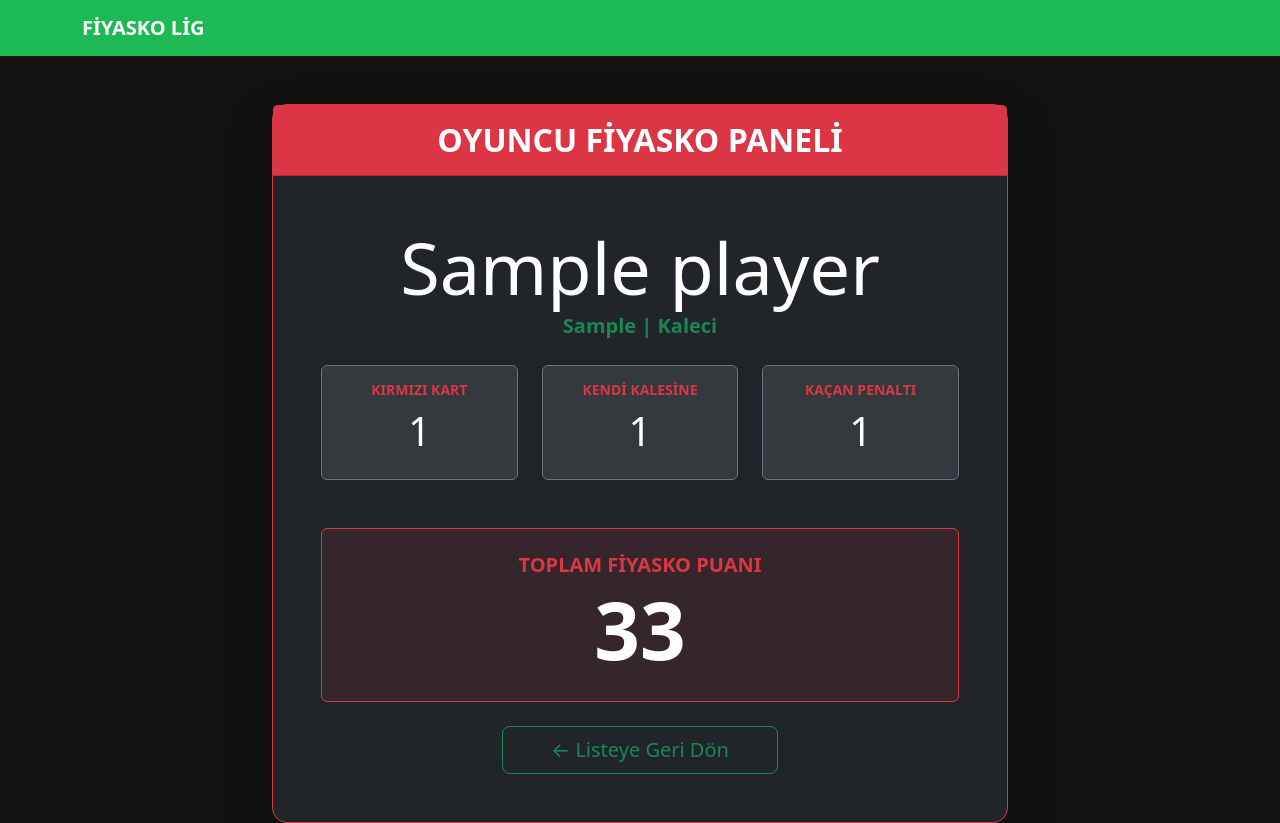
After one commit to kaannerenn/anti-fantasy-football, a Django app: page /player/1/ in a window 1280 px wide. The commit adds this page. Run offline with Django 3.2, Linux system fonts and the light colour scheme; tables that the repository leaves empty hold one stand-in row (values such as "Sample post").

Commit message:
base.html dosyası eklendi, ana sayfa ve oyuncu detay sayfası oluşturuldu.

```diff
--- /dev/null
+++ b/league/templates/league/base.html
@@ -0,0 +1,28 @@
+<!DOCTYPE html>
+<html lang="tr">
+<head>
+    <meta charset="UTF-8">
+    <meta name="viewport" content="width=device-width, initial-scale=1.0">
+    <link href="https://cdn.jsdelivr.net/npm/bootstrap@5.3.0/dist/css/bootstrap.min.css" rel="stylesheet">
+    <title>Fiyasko Ligi</title>
+    <style>
+        body { background-color: #121212; color: white; min-height: 100vh; }
+        .navbar { background-color: #1db954; }
+        .card { border-radius: 15px; }
+    </style>
+</head>
+<body>
+    <nav class="navbar navbar-expand-lg navbar-dark mb-4">
+        <div class="container">
+            <a class="navbar-brand fw-bold" href="{% url 'player_list' %}">FİYASKO LİG</a>
+        </div>
+    </nav>
+
+    <div class="container">
+        {% block content %}
+        {% endblock %}
+    </div>
+
+    <script src="https://cdn.jsdelivr.net/npm/bootstrap@5.3.0/dist/js/bootstrap.bundle.min.js"></script>
+</body>
+</html>
--- /dev/null
+++ b/league/templates/league/player_detail.html
@@ -0,0 +1,53 @@
+{% extends 'league/base.html' %}
+
+{% block title %}{{ player.name }} Detayları{% endblock %}
+
+{% block content %}
+<div class="row justify-content-center mt-5">
+    <div class="col-md-8">
+        <div class="card bg-dark text-white border border-danger shadow-lg">
+            <div class="card-header bg-danger text-center py-3">
+                <h2 class="mb-0 fw-bold text-white">OYUNCU FİYASKO PANELİ</h2>
+            </div>
+            <div class="card-body p-5">
+                <div class="text-center mb-4">
+                    <h1 class="display-2 fw-extrabold text-white mb-0">{{ player.name }}</h1>
+                    <p class="lead text-success fw-bold">{{ player.team }} | {{ player.get_position_display }}</p>
+                </div>
+
+                <div class="row text-center g-4">
+                    <div class="col-md-4">
+                        <div class="p-3 bg-secondary bg-opacity-25 border border-secondary rounded shadow-sm">
+                            <h6 class="text-uppercase text-danger small fw-bold">Kırmızı Kart</h6>
+                            <h2 class="display-6 text-white">{{ player.red_cards }}</h2>
+                        </div>
+                    </div>
+                    <div class="col-md-4">
+                        <div class="p-3 bg-secondary bg-opacity-25 border border-secondary rounded shadow-sm">
+                            <h6 class="text-uppercase text-danger small fw-bold">Kendi Kalesine</h6>
+                            <h2 class="display-6 text-white">{{ player.own_goals }}</h2>
+                        </div>
+                    </div>
+                    <div class="col-md-4">
+                        <div class="p-3 bg-secondary bg-opacity-25 border border-secondary rounded shadow-sm">
+                            <h6 class="text-uppercase text-danger small fw-bold">Kaçan Penaltı</h6>
+                            <h2 class="display-6 text-white">{{ player.missed_penalties }}</h2>
+                        </div>
+                    </div>
+                </div>
+
+                <div class="mt-5 p-4 bg-danger bg-opacity-10 border border-danger rounded text-center">
+                    <h5 class="text-danger fw-bold mb-1">TOPLAM FİYASKO PUANI</h5>
+                    <div class="display-1 fw-bold text-white">{{ player.anti_score }}</div>
+                </div>
+
+                <div class="text-center mt-4">
+                    <a href="{% url 'player_list' %}" class="btn btn-outline-success btn-lg px-5">
+                        ← Listeye Geri Dön
+                    </a>
+                </div>
+            </div>
+        </div>
+    </div>
+</div>
+{% endblock %}
--- a/league/urls.py
+++ b/league/urls.py
@@ -3,4 +3,5 @@ from . import views
 
 urlpatterns = [
     path('', views.player_list, name='player_list'),
+    path('player/<int:pk>/',views.player_detail, name='player_detail'),
 ]
--- a/league/views.py
+++ b/league/views.py
@@ -1,6 +1,11 @@
 from django.shortcuts import render
 from .models import Player
+from django.shortcuts import render, get_object_or_404
 
 def player_list(request):
     players = Player.objects.all()
     return render(request, 'league/player_list.html', {'players': players})
+
+def player_detail(request,pk):
+    player = get_object_or_404(Player,pk=pk)
+    return render(request, 'league/player_detail.html',{"player": player})
```
Also changed, not shown: league/templates/league/player_list.html (+13 -24 lines).
